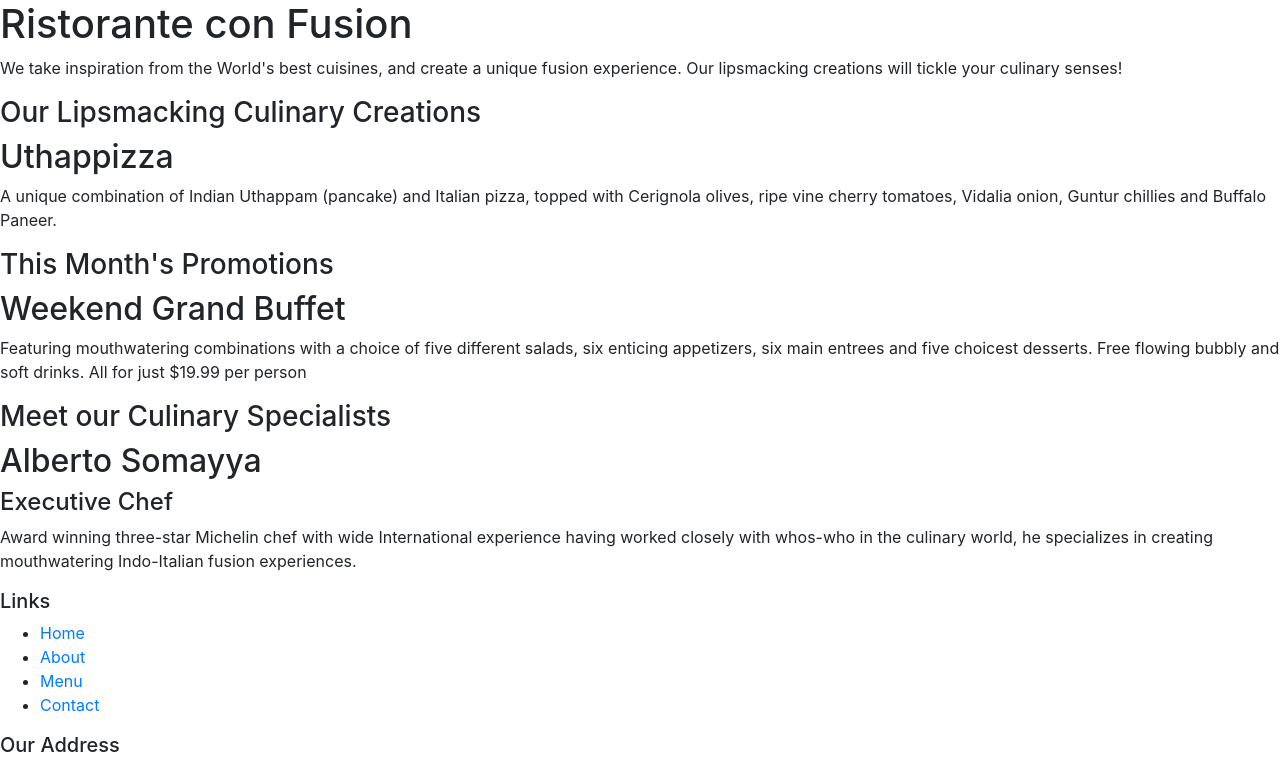
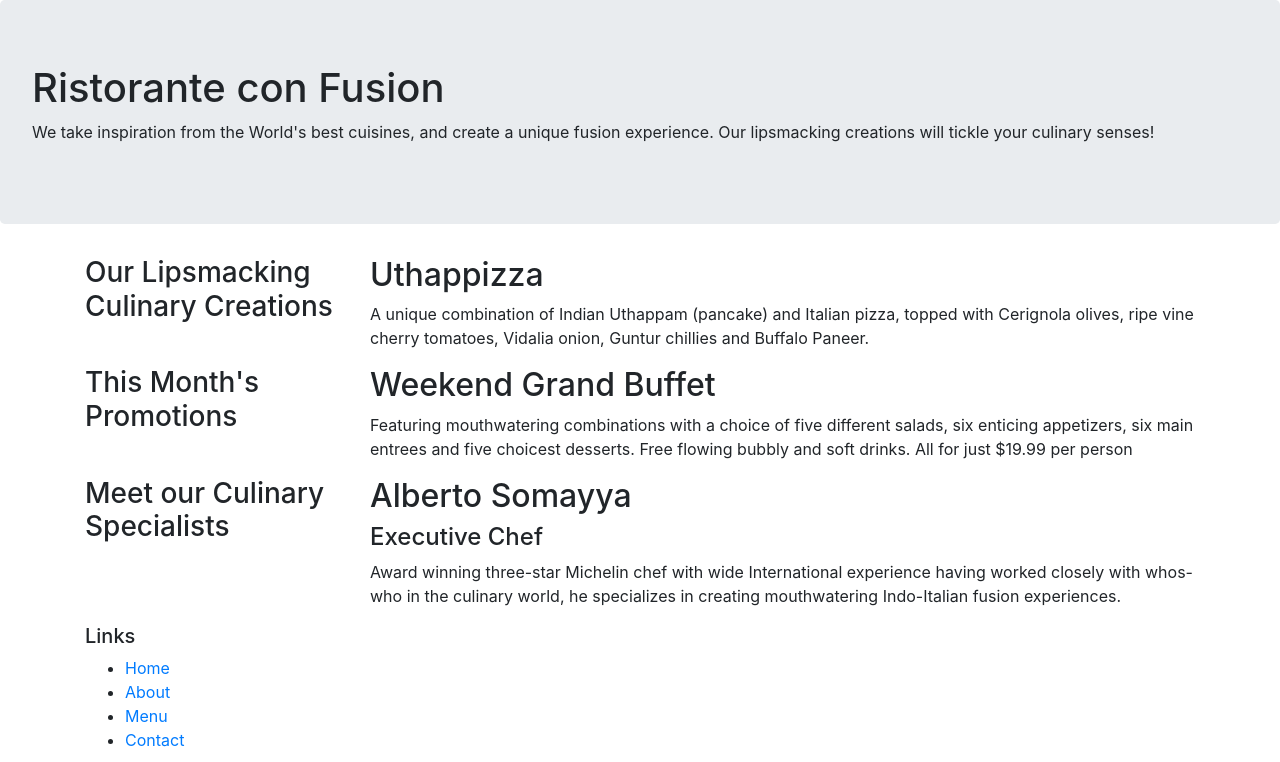
Before and after one commit to Himanshu-1997/Bootstrap-4, a website: page index.html in a window 1280 px wide. Shown: the top 762 px of the page. Drawn offline with nearby package versions, Linux system fonts and the light colour scheme.

Commit message:
Bootstrap grid part1

```diff
--- a/index.html
+++ b/index.html
@@ -15,9 +15,9 @@
 <body>
 
     <header>
-        <div>
-            <div>
-                <div>
+        <div class="jumbotron">
+            <div class="row">
+                <div class="col col-sm-12">
                     <h1>Ristorante con Fusion</h1>
                     <p>We take inspiration from the World's best cuisines, and create a unique fusion experience. Our lipsmacking creations will tickle your culinary senses!</p>
                 </div>
@@ -27,33 +27,33 @@
         </div>
     </header>
 
-    <div>
-        <div>
-            <div>
+    <div class="container">
+        <div class="row">
+            <div class="col-4 col-sm-3">
                 <h3>Our Lipsmacking Culinary Creations</h3>
             </div>
-            <div>
+            <div class="col-sm-8 col-md-9">
                 <h2>Uthappizza</h2>
                 <p>A unique combination of Indian Uthappam (pancake) and Italian pizza, topped with Cerignola olives, ripe vine cherry tomatoes, Vidalia onion, Guntur chillies and Buffalo Paneer.</p>
             </div>
         </div>
 
 
-        <div>
-            <div>
+        <div class="row">
+            <div class="col-4 col-sm-3">
                 <h3>This Month's Promotions</h3>
             </div>
-            <div>
+            <div class="col-sm-8 col-md-9">
                 <h2>Weekend Grand Buffet</h2>
                 <p>Featuring mouthwatering combinations with a choice of five different salads, six enticing appetizers, six main entrees and five choicest desserts. Free flowing bubbly and soft drinks. All for just $19.99 per person </p>
             </div>
         </div>
 
-        <div>
-            <div>
+        <div class="row">
+            <div class="col-4 col-sm-3">
                 <h3>Meet our Culinary Specialists</h3>
             </div>
-            <div>
+            <div class="col-sm-8 col-md-9">
                 <h2>Alberto Somayya</h2>
                 <h4>Executive Chef</h4>
                 <p>Award winning three-star Michelin chef with wide International experience having worked closely with whos-who in the culinary world, he specializes in creating mouthwatering Indo-Italian fusion experiences. </p>
@@ -62,7 +62,7 @@
     </div>
 
     <footer>
-        <div>
+        <div class="container">
             <div>
                 <div>
                     <h5>Links</h5>
```
